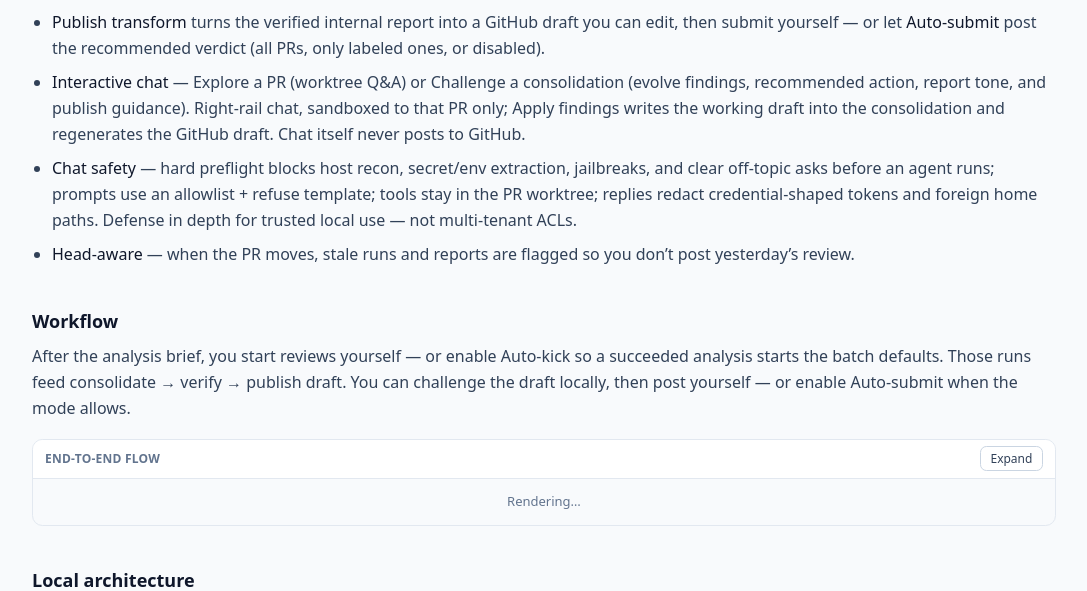
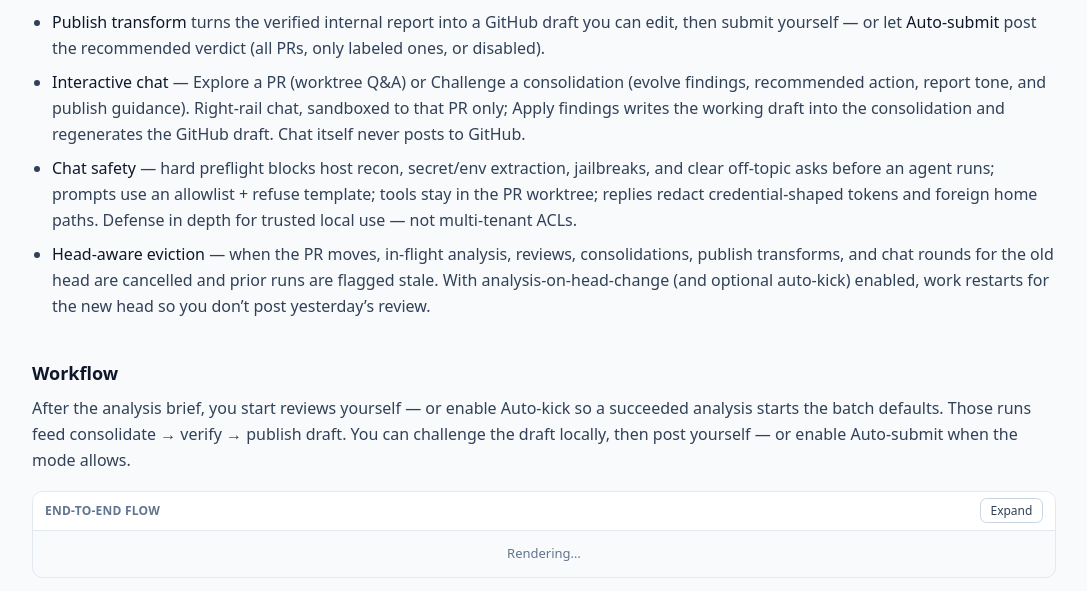
Before and after one commit to israel-segundo/lazyreview, a FastAPI app: page /why in a window 1280 px wide. Shown: the part 534-1125 px from the top of the page, without its empty margins (96-1183 px from the left). Run offline with FastAPI, Linux system fonts and the light colour scheme; data comes from the database, SQL or seed files in the repository; data that the repository does not hold is empty; style sheets or scripts are compiled from the project's sources; some libraries are stand-ins or nearby versions.

Commit message:
Document head-move eviction and auto re-queue in README and /why.
Clarify that a new PR head cancels in-flight work and can restart analysis/auto-kick when those Settings are enabled.

Co-authored-by: Cursor <cursoragent@cursor.com>

```diff
--- a/src/lazyreview/web/templates/why.html
+++ b/src/lazyreview/web/templates/why.html
@@ -67,8 +67,11 @@
         home paths. Defense in depth for trusted local use — not multi-tenant ACLs.
       </li>
       <li>
-        <strong class="font-medium text-slate-900 dark:text-slate-100">Head-aware</strong>
-        — when the PR moves, stale runs and reports are flagged so you don’t post yesterday’s review.
+        <strong class="font-medium text-slate-900 dark:text-slate-100">Head-aware eviction</strong>
+        — when the PR moves, in-flight analysis, reviews, consolidations, publish transforms,
+        and chat rounds for the old head are cancelled and prior runs are flagged stale.
+        With analysis-on-head-change (and optional auto-kick) enabled, work restarts for the new head
+        so you don’t post yesterday’s review.
       </li>
     </ul>
   </section>
@@ -246,8 +249,9 @@
       Generic AI PR bots drop comments straight onto GitHub. lazyreview keeps the
       multi-agent → verify → draft pipeline local: human-in-the-loop by default,
       with optional auto-kick and auto-submit when you turn them on in Settings.
-      Worktrees, logs, and history stay on your machine. When the head moves, stale work
-      is marked so you don’t ship a review for the wrong commit.
+      Worktrees, logs, and history stay on your machine. When the head moves, stale
+      in-flight work is cancelled and flagged; optional Settings can re-queue analysis
+      and auto-kick reviews for the new commit.
     </p>
   </section>
 
```
Also changed, not shown: README.md.
